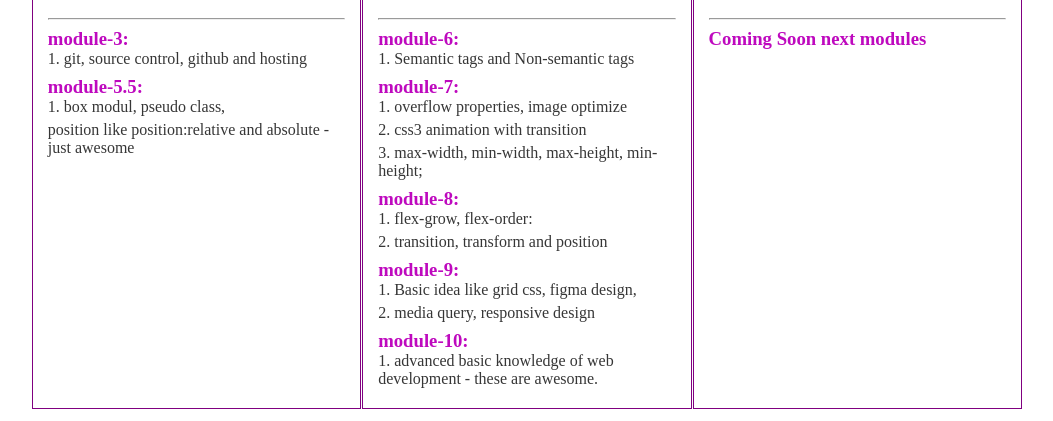
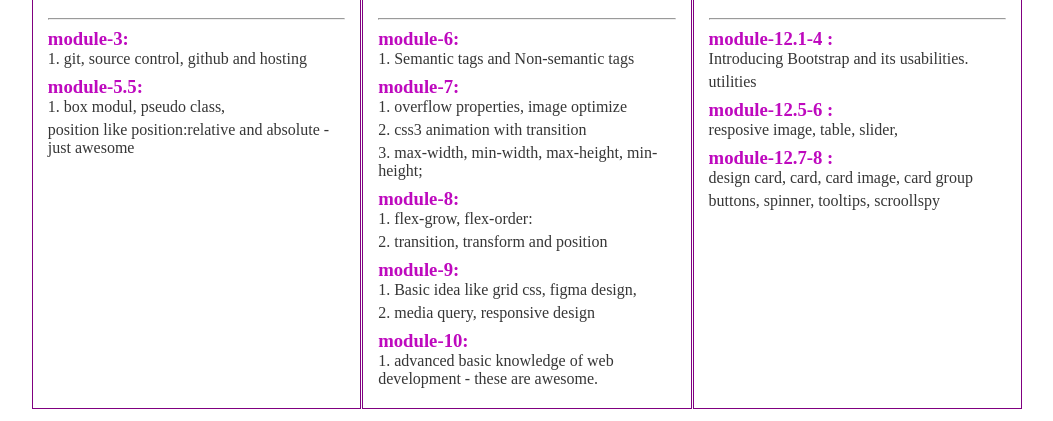
Before and after one commit to sujoncham/programming-hero-modules-note, a plain HTML site: page index.html in a window 1280 px wide. Shown: the part 72-493 px from the top of the page, without its empty margins (113-1166 px from the left). Drawn offline with Linux system fonts and the light colour scheme.

Commit message:
bootstrap module text added

```diff
--- a/index.html
+++ b/index.html
@@ -44,7 +44,14 @@
         <div class="milestone3 miles">
             <h1>Milestone-3</h1>
             <hr>
-            <h3>Coming Soon next modules</h3>
+            <h3>module-12.1-4 : </h3>
+            <P>Introducing Bootstrap and its usabilities. </P>
+            <p>utilities</p>
+            <h3>module-12.5-6 : </h3>
+            <p>resposive image, table, slider, </p>
+            <h3>module-12.7-8 : </h3>
+            <p>design card, card, card image, card group</p>
+            <p>buttons, spinner, tooltips, scroollspy</p>
         </div>
         <div class="milestone4 miles">
             <h1>Milestone-4</h1>
```
